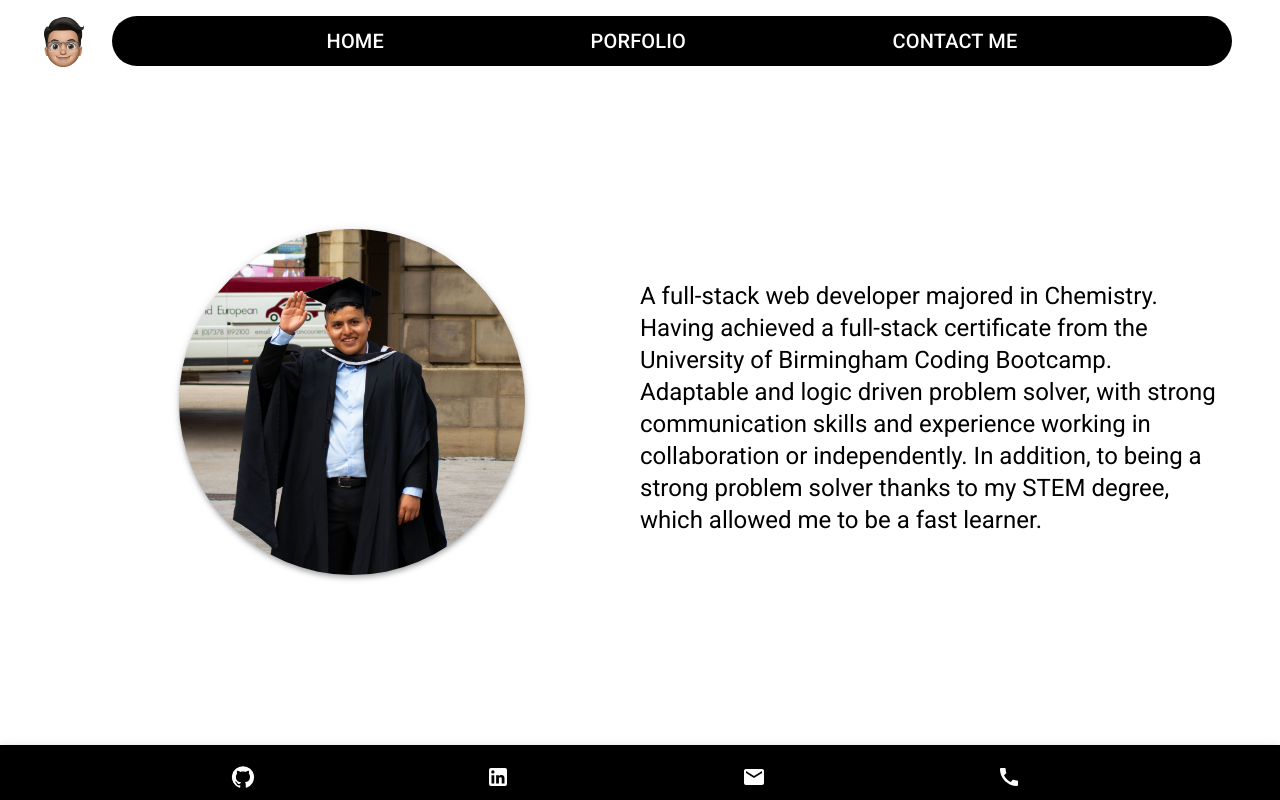
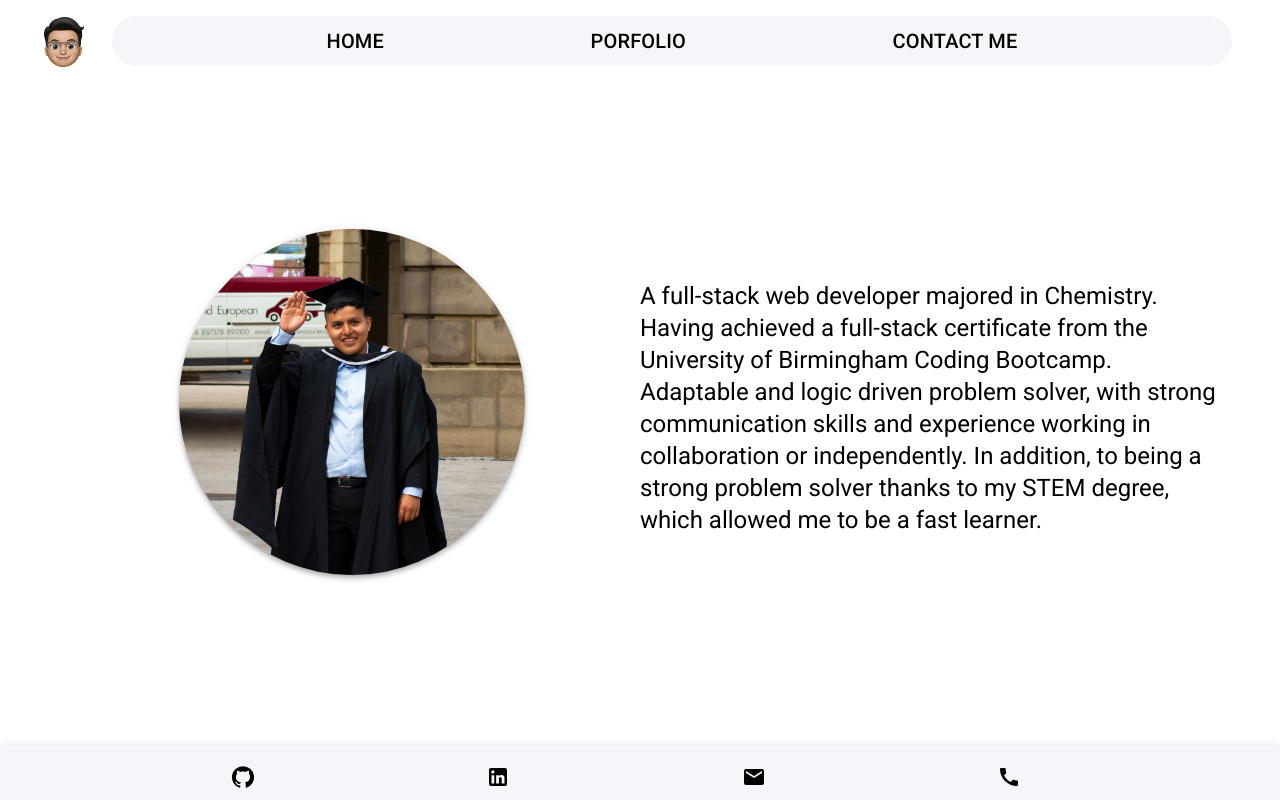
Before and after one commit to frsargua/Porfilio-React, a React (Create React App) app: page / in a window 1280 px wide. Shown: the top 800 px of the page. Built offline with nearby package versions, Linux system fonts and the light colour scheme.

Commit message:
Changed color of navbar and font color

```diff
--- a/src/components/footer.jsx
+++ b/src/components/footer.jsx
@@ -15,7 +15,7 @@ export default function Footer() {
   const theme = createTheme({
     palette: {
       whitePrimary: {
-        main: "#fff",
+        main: "#000",
       },
     },
   });
@@ -37,7 +37,7 @@ export default function Footer() {
         sx={{
           bottom: "0",
           top: "auto",
-          backgroundColor: "black",
+          backgroundColor: "#F4F6FA",
           height: "55px",
         }}
       >
--- a/src/components/navbar.jsx
+++ b/src/components/navbar.jsx
@@ -47,7 +47,7 @@ export default function ButtonAppBar(props) {
             padding: "0.2rem 1rem",
             display: "flex",
             flexDirection: { xs: "column", md: "row" },
-            backgroundColor: "black",
+            backgroundColor: "#F4F6FA",
           }}
         >
           <Button
@@ -74,7 +74,6 @@ export default function ButtonAppBar(props) {
             {props.options.map((el) => (
               <Button
                 key={el}
-                color="primary"
                 onClick={() => props.handlePageChange(el)}
                 sx={{
                   ":hover": {
@@ -87,7 +86,11 @@ export default function ButtonAppBar(props) {
                   variant="h6"
                   component="a"
                   href="#"
-                  sx={{ flexGrow: 1, color: "white", textDecoration: "none" }}
+                  sx={{
+                    flexGrow: 1,
+                    color: "#000",
+                    textDecoration: props.currentPage === el ? "" : "none",
+                  }}
                 >
                   {el}
                 </Typography>
```
